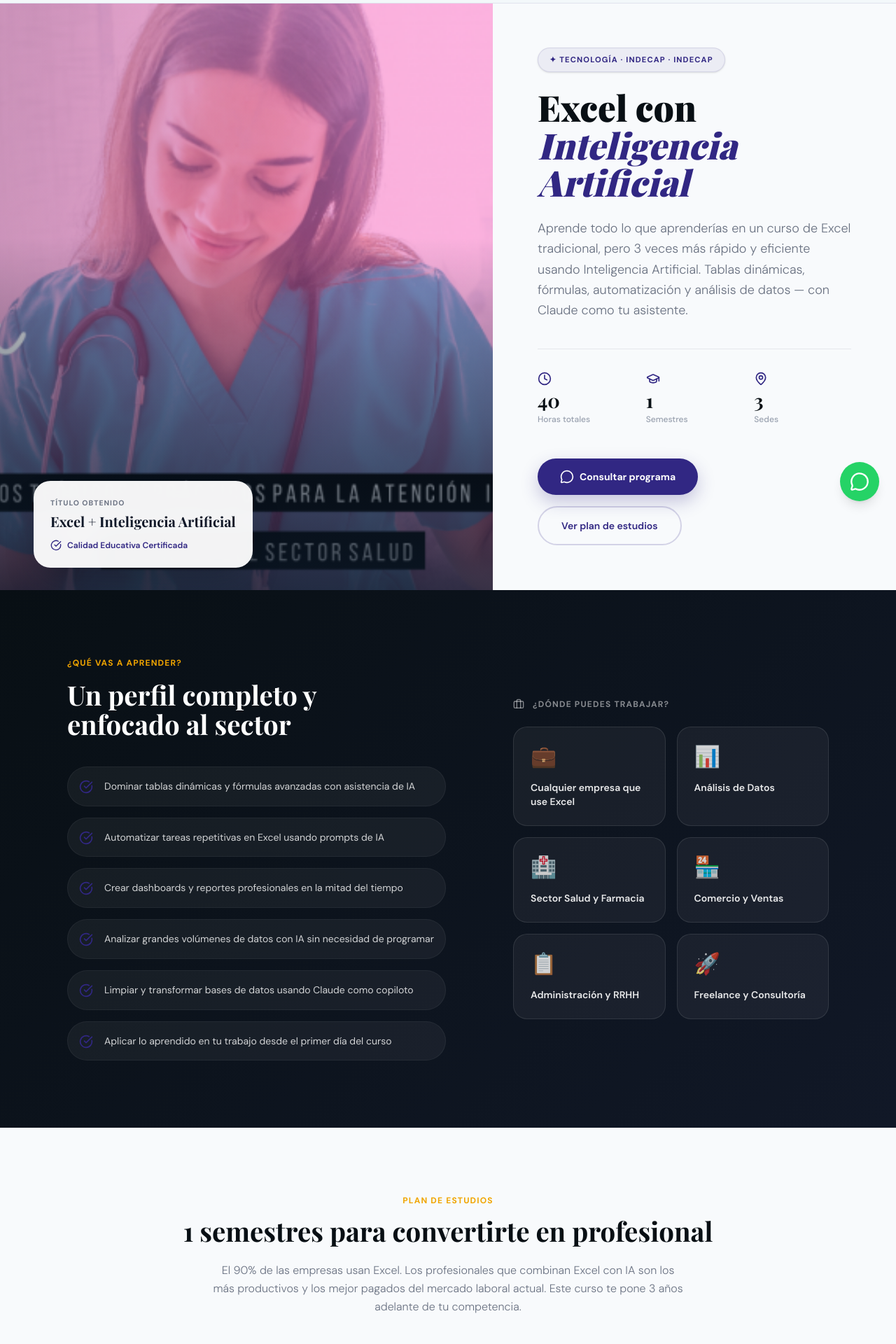
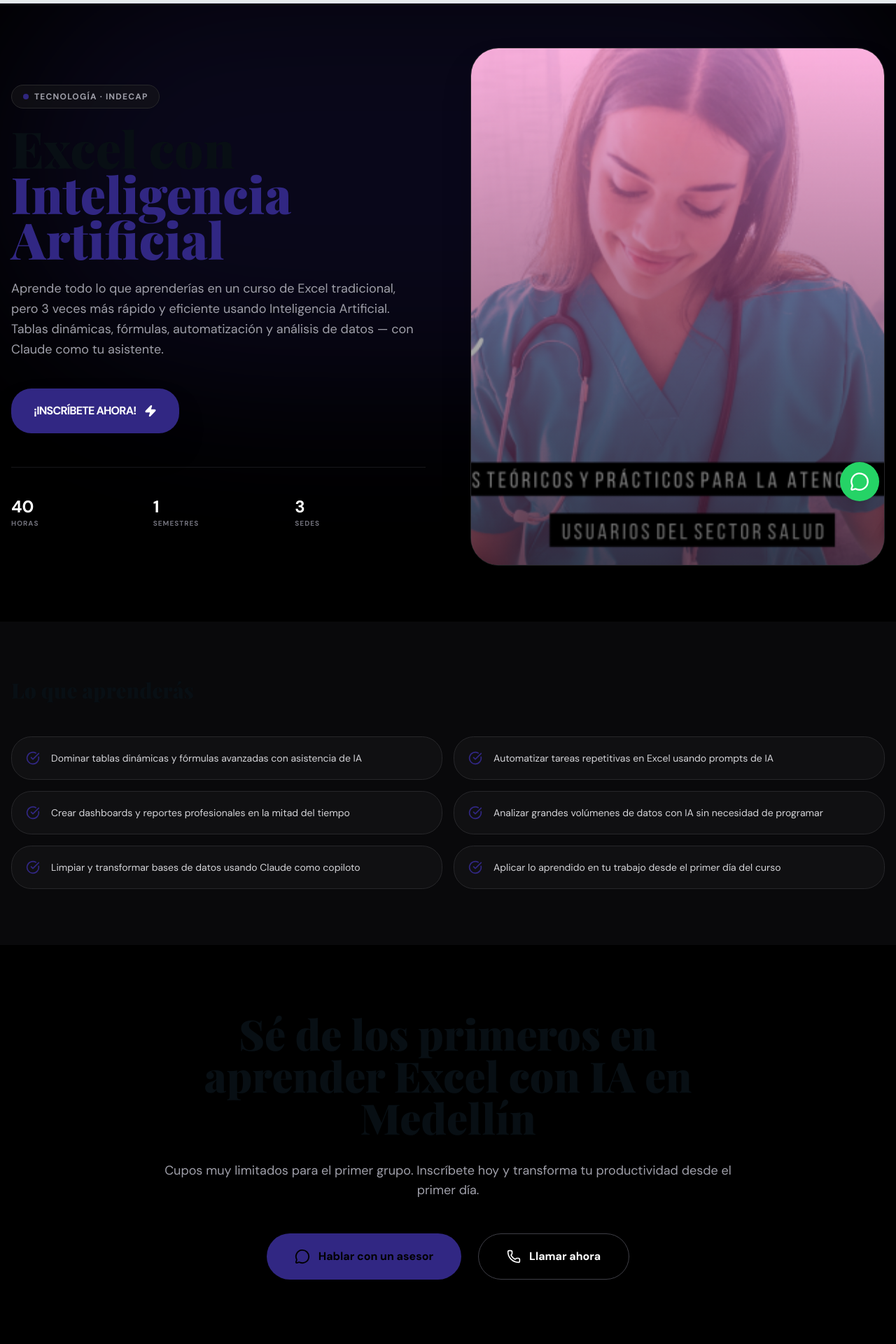
Before and after one commit to camilo2236/indecap-web, a Next.js app: page /programas/excel-ia in a window 1280 px wide. Shown: the part 60-1980 px from the top of the page at 70% size. Built offline with nearby package versions, Linux system fonts and the light colour scheme.

Commit message:
feat: implementacion de selector de sedes y correccion use client

```diff
--- a/src/components/ProgramPage.tsx
+++ b/src/components/ProgramPage.tsx
@@ -1,4 +1,19 @@
-import { MessageCircle, Clock, MapPin, Briefcase, GraduationCap, CheckCircle, Phone } from "lucide-react";
+"use client"; // 🔥 Añadido para permitir el uso de useState
+
+import React, { useState } from 'react';
+import {
+  MessageCircle,
+  Clock,
+  MapPin,
+  Briefcase,
+  GraduationCap,
+  CheckCircle,
+  Phone,
+  Zap,
+  ShieldCheck,
+  BookOpen
+} from "lucide-react";
+import { WhatsAppSelector } from './WhatsAppSelector';
 
 export interface ProgramPageProps {
   titulo: string;
@@ -17,7 +32,7 @@ export interface ProgramPageProps {
   salidas: { icon: string; name: string }[];
   pensum1: string[];
   pensum2: string[];
-  pensum3?: string[]; // 🔥 NUEVO: Tercer semestre opcional
+  pensum3?: string[];
   mercadoTexto: string;
   waNum: string;
   waText: string;
@@ -33,206 +48,126 @@ export function ProgramPage({
   pensum1, pensum2, pensum3, mercadoTexto, waNum, waText,
   sedes, ctaTitulo, ctaDesc
 }: ProgramPageProps) {
-  const waUrl = `https://api.whatsapp.com/send?phone=${waNum}&text=${encodeURIComponent(waText)}`;
+
+  const [isSelectorOpen, setIsSelectorOpen] = useState(false);
 
   return (
-    <main className="min-h-screen pb-20 lg:pb-0" style={{ fontFamily: "var(--font-dm-sans, sans-serif)" }}>
+    <main className="min-h-screen pb-20 lg:pb-0 bg-black text-white selection:bg-zinc-800">
 
-      {/* HERO */}
-      <div className="grid min-h-screen pt-16 lg:grid-cols-[55%_45%]">
-        <div className="relative overflow-hidden" style={{ minHeight: "50vh" }}>
-          <img src={fotoSrc} alt={fotoAlt} className="h-full w-full object-cover object-top" />
-          <div className="absolute inset-0"
-            style={{ background: "linear-gradient(to right, rgba(13,26,42,0.2), transparent 70%), linear-gradient(to top, rgba(13,26,42,0.8), transparent 60%)" }} />
+      {/* 1. HERO SECTION (Diseño Premium) */}
+      <section className="relative pt-32 pb-20 overflow-hidden">
+        <div
+          className="absolute top-0 left-1/2 -translate-x-1/2 w-full h-[600px] opacity-20 blur-[120px] rounded-full"
+          style={{ backgroundColor: accent }}
+        />
 
-          <div className="absolute bottom-8 left-6 right-6 rounded-[24px] bg-white/95 p-6 shadow-2xl backdrop-blur-md lg:left-12 lg:right-auto">
-            <div className="text-[0.65rem] font-bold uppercase tracking-widest text-gray-500">Título obtenido</div>
-            <div className="mt-1 text-xl font-bold text-gray-900" style={{ fontFamily: "var(--font-playfair, serif)" }}>{titulo}</div>
-            <div className="mt-3 flex items-center gap-2 text-xs font-semibold" style={{ color: accent }}>
-              <CheckCircle className="h-4 w-4" />
-              Calidad Educativa Certificada
+        <div className="container mx-auto px-4 relative z-10">
+          <div className="grid grid-cols-1 lg:grid-cols-2 gap-16 items-center">
+            <div>
+              <div className="inline-flex items-center gap-2 px-4 py-2 rounded-full bg-zinc-900/50 border border-zinc-800 mb-6">
+                <span className="w-2 h-2 rounded-full animate-pulse" style={{ backgroundColor: accent }} />
+                <span className="text-xs font-bold uppercase tracking-widest text-zinc-400">{escuela}</span>
+              </div>
+
+              <h1 className="text-5xl md:text-7xl font-black mb-6 leading-[0.9]">
+                {subtitulo} <br />
+                <span style={{ color: accent }}>{emWord}</span>
+              </h1>
+
+              <p className="text-zinc-400 text-lg mb-10 max-w-xl leading-relaxed">
+                {descripcion}
+              </p>
+
+              <div className="flex flex-wrap gap-4 mb-12">
+                <button
+                  onClick={() => setIsSelectorOpen(true)}
+                  className="group flex items-center gap-3 px-8 py-5 rounded-2xl font-black uppercase tracking-tighter transition-all hover:scale-105 active:scale-95 shadow-2xl"
+                  style={{ backgroundColor: accent }}
+                >
+                  ¡Inscríbete ahora!
+                  <Zap size={18} fill="currentColor" />
+                </button>
+              </div>
+
+              <div className="grid grid-cols-3 gap-4 border-t border-zinc-900 pt-10">
+                <div>
+                  <p className="text-2xl font-black">{horas}</p>
+                  <p className="text-[10px] uppercase font-black text-zinc-500 tracking-widest">Horas</p>
+                </div>
+                <div>
+                  <p className="text-2xl font-black">{semestres}</p>
+                  <p className="text-[10px] uppercase font-black text-zinc-500 tracking-widest">Semestres</p>
+                </div>
+                <div>
+                  <p className="text-2xl font-black">{sedesNum}</p>
+                  <p className="text-[10px] uppercase font-black text-zinc-500 tracking-widest">Sedes</p>
+                </div>
+              </div>
+            </div>
+
+            <div className="relative aspect-[4/5] rounded-[2.5rem] overflow-hidden border border-zinc-800 shadow-2xl">
+              <img src={fotoSrc} alt={fotoAlt} className="w-full h-full object-cover" />
+              <div className="absolute inset-0 bg-gradient-to-t from-black/60 to-transparent" />
             </div>
           </div>
         </div>
+      </section>
 
-        <div className="flex flex-col justify-center bg-[#F8FAFC] px-8 py-16 lg:px-16">
-          <div className="mb-6 w-fit rounded-full border px-4 py-2 text-[0.7rem] font-bold uppercase tracking-widest shadow-sm"
-            style={{ background: `${accent}10`, color: accent, borderColor: `${accent}20` }}>
-            ✦ {escuela} · INDECAP
-          </div>
-          <h1 style={{ fontFamily: "var(--font-playfair, serif)", fontSize: "clamp(2.5rem,4vw,4rem)", fontWeight: 900, lineHeight: 1.05, color: "#080F14" }}>
-            {subtitulo} <br />
-            <em className="font-style: italic" style={{ color: accent }}>{emWord}</em>
-          </h1>
-          <p className="mt-6 max-w-[480px] text-lg font-light leading-relaxed text-gray-500">
-            {descripcion}
-          </p>
-
-          <div className="mt-10 grid grid-cols-3 gap-4 border-t border-gray-200 pt-8">
-            {[
-              { num: horas, label: "Horas totales", icon: <Clock className="mb-2 h-5 w-5" style={{ color: accent }} /> },
-              { num: semestres, label: "Semestres", icon: <GraduationCap className="mb-2 h-5 w-5" style={{ color: accent }} /> },
-              { num: sedesNum, label: "Sedes", icon: <MapPin className="mb-2 h-5 w-5" style={{ color: accent }} /> }
-            ].map((s) => (
-              <div key={s.label} className="flex flex-col">
-                {s.icon}
-                <div style={{ fontFamily: "var(--font-playfair, serif)", fontSize: "1.7rem", fontWeight: 700, lineHeight: 1, color: "#080F14" }}>{s.num}</div>
-                <div className="mt-1 text-xs font-medium text-gray-400">{s.label}</div>
-              </div>
-            ))}
-          </div>
-
-          <div className="mt-12 flex flex-wrap gap-4">
-            <a href={waUrl} target="_blank" rel="noopener noreferrer"
-              className="flex items-center gap-2 rounded-full px-8 py-4 text-sm font-bold text-white transition-all hover:-translate-y-1 hover:shadow-lg"
-              style={{ backgroundColor: accent, boxShadow: `0 10px 25px ${accent}40` }}>
-              <MessageCircle className="h-5 w-5" />
-              Consultar programa
-            </a>
-            <a href="#pensum" className="flex items-center gap-2 rounded-full border-2 px-8 py-4 text-sm font-semibold transition-all hover:bg-gray-50"
-              style={{ borderColor: `${accent}30`, color: accent }}>
-              Ver plan de estudios
-            </a>
-          </div>
-        </div>
-      </div>
-
-      {/* PERFIL OCUPACIONAL */}
-      <section className="grid gap-16 px-8 py-24 lg:grid-cols-[1.2fr_1fr] lg:gap-24 lg:px-24"
-        style={{ background: "linear-gradient(135deg, #080F14 0%, #111827 100%)" }}>
-        <div>
-          <div className="mb-4 text-xs font-bold uppercase tracking-widest text-[#F0A500]">¿Qué vas a aprender?</div>
-          <h2 style={{ fontFamily: "var(--font-playfair, serif)", fontSize: "clamp(2rem,3vw,3rem)", fontWeight: 700, color: "white", lineHeight: 1.1 }}>
-            Un perfil completo y <br className="hidden lg:block"/> enfocado al sector
-          </h2>
-          <div className="mt-10 flex flex-col gap-4">
-            {capacidades.map((c, i) => (
-              <div key={i} className="flex items-start gap-4 rounded-2xl border border-white/5 bg-white/5 p-4 text-sm leading-relaxed text-white/80 transition-colors hover:bg-white/10">
-                <CheckCircle className="mt-0.5 h-5 w-5 flex-shrink-0" style={{ color: accent }} />
-                {c}
-              </div>
-            ))}
-          </div>
-        </div>
-
-        <div className="flex flex-col justify-center">
-          <div className="mb-6 flex items-center gap-3 text-xs font-bold uppercase tracking-widest text-white/50">
-            <Briefcase className="h-4 w-4" />
-            ¿Dónde puedes trabajar?
-          </div>
-          <div className="grid gap-4 sm:grid-cols-2">
-            {salidas.map((s, i) => (
-              <div key={i} className="group rounded-[20px] border border-white/10 bg-white/5 p-6 transition-all hover:-translate-y-1 hover:border-white/20 hover:bg-white/10">
-                <div className="mb-4 text-3xl opacity-80 transition-transform group-hover:scale-110 group-hover:opacity-100">{s.icon}</div>
-                <div className="text-sm font-semibold text-white/90">{s.name}</div>
+      {/* 2. CAPACIDADES Y PENSUM */}
+      <section className="py-20 bg-zinc-950">
+        <div className="container mx-auto px-4">
+          <h2 className="text-3xl font-black mb-12">Lo que aprenderás</h2>
+          <div className="grid grid-cols-1 md:grid-cols-2 gap-4">
+            {capacidades.map((cap, i) => (
+              <div key={i} className="flex gap-4 p-5 rounded-2xl bg-zinc-900/50 border border-zinc-800">
+                <CheckCircle style={{ color: accent }} size={20} className="shrink-0" />
+                <p className="text-sm text-zinc-300">{cap}</p>
               </div>
             ))}
           </div>
         </div>
       </section>
 
-      {/* PENSUM */}
-      <section id="pensum" className="bg-[#F8FAFC] px-8 py-24 lg:px-24">
-        <div className="mx-auto max-w-4xl text-center">
-          <div className="mb-3 text-xs font-bold uppercase tracking-widest text-[#F0A500]">Plan de Estudios</div>
-          <h2 style={{ fontFamily: "var(--font-playfair, serif)", fontSize: "clamp(2rem,3vw,3rem)", fontWeight: 700, color: "#080F14", lineHeight: 1.2 }}>
-            {semestres} semestres para convertirte en profesional
-          </h2>
-          <p className="mx-auto mt-5 max-w-2xl text-base font-light leading-relaxed text-gray-500">
-            {mercadoTexto}
-          </p>
-        </div>
-
-        {/* 🔥 Magia dinámica: Si hay pensum3 usamos 3 columnas, si no, 2 columnas */}
-        <div className={`mx-auto mt-16 grid max-w-6xl gap-8 ${pensum3 && pensum3.length > 0 ? "lg:grid-cols-3" : "lg:grid-cols-2"}`}>
-
-          {/* Semestre 1 */}
-          <div className="rounded-[24px] border border-gray-100 bg-white p-8 shadow-sm">
-            <div className="mb-6 flex items-center gap-3 border-b border-gray-100 pb-4">
-              <div className="flex h-10 w-10 items-center justify-center rounded-full font-bold text-white" style={{ backgroundColor: accent }}>1</div>
-              <h3 className="text-xl font-bold text-gray-900">Primer Semestre</h3>
-            </div>
-            <ul className="flex flex-col gap-3">
-              {pensum1.map((p, i) => (
-                <li key={i} className="flex items-center gap-3 rounded-xl bg-gray-50 px-5 py-3.5 text-sm font-medium text-gray-700 transition-colors hover:bg-gray-100">
-                  <div className="h-1.5 w-1.5 flex-shrink-0 rounded-full" style={{ backgroundColor: accent }} />
-                  {p}
-                </li>
-              ))}
-            </ul>
+      {/* 3. CTA FINAL */}
+      <section className="py-24 bg-black text-center">
+        <div className="container mx-auto px-4 max-w-4xl">
+          <h2 className="text-4xl md:text-6xl font-black mb-8">{ctaTitulo}</h2>
+          <p className="text-zinc-400 mb-12 text-lg">{ctaDesc}</p>
+          <div className="flex flex-wrap justify-center gap-6">
+            <button
+              onClick={() => setIsSelectorOpen(true)}
+              className="flex items-center gap-3 px-10 py-5 rounded-full font-bold text-black transition-all hover:scale-105"
+              style={{ backgroundColor: accent }}
+            >
+              <MessageCircle size={22} />
+              Hablar con un asesor
+            </button>
+            <a href="tel:6044484794" className="flex items-center gap-3 px-10 py-5 rounded-full border border-zinc-700 font-bold">
+              <Phone size={20} />
+              Llamar ahora
+            </a>
           </div>
-
-          {/* Semestre 2 */}
-          <div className="rounded-[24px] border border-gray-100 bg-white p-8 shadow-sm">
-            <div className="mb-6 flex items-center gap-3 border-b border-gray-100 pb-4">
-              <div className="flex h-10 w-10 items-center justify-center rounded-full font-bold text-white" style={{ backgroundColor: accentDark }}>2</div>
-              <h3 className="text-xl font-bold text-gray-900">Segundo Semestre</h3>
-            </div>
-            <ul className="flex flex-col gap-3">
-              {pensum2.map((p, i) => (
-                <li key={i} className="flex items-center gap-3 rounded-xl bg-gray-50 px-5 py-3.5 text-sm font-medium text-gray-700 transition-colors hover:bg-gray-100">
-                  <div className="h-1.5 w-1.5 flex-shrink-0 rounded-full" style={{ backgroundColor: accentDark }} />
-                  {p}
-                </li>
-              ))}
-            </ul>
-          </div>
-
-          {/* Semestre 3 (Condicional) */}
-          {pensum3 && pensum3.length > 0 && (
-            <div className="rounded-[24px] border border-gray-100 bg-white p-8 shadow-sm">
-              <div className="mb-6 flex items-center gap-3 border-b border-gray-100 pb-4">
-                <div className="flex h-10 w-10 items-center justify-center rounded-full font-bold text-white" style={{ backgroundColor: accent }}>3</div>
-                <h3 className="text-xl font-bold text-gray-900">Tercer Semestre</h3>
-              </div>
-              <ul className="flex flex-col gap-3">
-                {pensum3.map((p, i) => (
-                  <li key={i} className="flex items-center gap-3 rounded-xl bg-gray-50 px-5 py-3.5 text-sm font-medium text-gray-700 transition-colors hover:bg-gray-100">
-                    <div className="h-1.5 w-1.5 flex-shrink-0 rounded-full" style={{ backgroundColor: accent }} />
-                    {p}
-                  </li>
-                ))}
-              </ul>
-            </div>
-          )}
-
         </div>
       </section>
 
-      {/* CTA FINAL DE PÁGINA */}
-      <section className="px-8 py-24 text-center lg:px-24"
-        style={{ background: `linear-gradient(135deg, ${accentDark} 0%, ${accent} 100%)` }}>
-        <h2 className="mx-auto mb-6 max-w-[700px] font-[family-name:var(--font-playfair)] text-[clamp(2.2rem,3vw,3.5rem)] font-bold leading-[1.1] text-white">
-          {ctaTitulo}
-        </h2>
-        <p className="mx-auto mb-12 max-w-[540px] text-lg font-light text-white/80">
-          {ctaDesc}
-        </p>
-        <div className="flex flex-wrap justify-center gap-4">
-          <a href={waUrl} target="_blank" rel="noopener noreferrer"
-            className="flex items-center gap-2 rounded-full px-10 py-4 text-sm font-bold text-gray-900 transition-all hover:-translate-y-1 hover:shadow-xl"
-            style={{ backgroundColor: "#F0A500", boxShadow: "0 10px 30px rgba(240,165,0,0.3)" }}>
-            <MessageCircle className="h-5 w-5" />
-            Hablar con un asesor
-          </a>
-          <a href="tel:6044484794"
-            className="flex items-center gap-2 rounded-full border border-white/30 px-10 py-4 text-sm font-semibold text-white transition-all hover:bg-white/10">
-            <Phone className="h-4 w-4" />
-            Llamar: (604) 448 4794
-          </a>
-        </div>
-      </section>
-
-      {/* STICKY CTA MÓVIL (Magia CRO) */}
-      <div className="fixed bottom-0 left-0 z-50 w-full border-t border-gray-200 bg-white/95 p-4 shadow-[0_-8px_20px_-5px_rgba(0,0,0,0.08)] backdrop-blur-md lg:hidden">
-        <a href={waUrl} target="_blank" rel="noopener noreferrer"
-          className="flex w-full items-center justify-center gap-2 rounded-full px-6 py-3.5 text-sm font-bold text-white transition-transform active:scale-95"
-          style={{ backgroundColor: accent }}>
-          <MessageCircle className="h-5 w-5" />
-          Hablar con un asesor
-        </a>
+      {/* STICKY CTA MÓVIL (Para celulares) */}
+      <div className="fixed bottom-0 left-0 z-50 w-full border-t border-zinc-800 bg-black/90 backdrop-blur-lg p-4 lg:hidden">
+        <button
+          onClick={() => setIsSelectorOpen(true)}
+          className="flex w-full items-center justify-center gap-3 rounded-2xl py-4 text-sm font-black uppercase tracking-widest text-black transition-transform active:scale-95 shadow-xl"
+          style={{ backgroundColor: accent }}
+        >
+          <MessageCircle className="h-5 w-5 fill-current" />
+          ¡Inscribirme Ahora!
+        </button>
       </div>
 
+      {/* MODAL DEL SELECTOR */}
+      <WhatsAppSelector
+        isOpen={isSelectorOpen}
+        onClose={() => setIsSelectorOpen(false)}
+        programaName={titulo}
+      />
     </main>
   );
 }
--- /dev/null
+++ b/src/components/WhatsAppSelector.tsx
@@ -0,0 +1,64 @@
+import React from 'react';
+import { MessageCircle, X, MapPin, ArrowRight } from 'lucide-react';
+import { CONTACTS } from '@/config/contacts';
+
+interface WhatsAppSelectorProps {
+  isOpen: boolean;
+  onClose: () => void;
+  programaName: string;
+}
+
+export const WhatsAppSelector = ({ isOpen, onClose, programaName }: WhatsAppSelectorProps) => {
+  if (!isOpen) return null;
+
+  const sedes = [
+    { name: "Sede Envigado", number: CONTACTS.ENVIGADO, tag: "Atención Principal", highlight: true },
+    { name: "Sede Medellín", number: CONTACTS.MEDELLIN, tag: "Sede Centro", highlight: false },
+    { name: "Sede Caldas", number: CONTACTS.CALDAS, tag: "Sede Sur", highlight: false }
+  ];
+
+  return (
+    <div className="fixed inset-0 z-[100] flex items-center justify-center p-4 bg-black/90 backdrop-blur-md">
+      <div className="bg-zinc-900 border border-zinc-800 w-full max-w-md rounded-[2.5rem] overflow-hidden shadow-2xl animate-in fade-in zoom-in duration-300">
+        <div className="relative p-8 bg-gradient-to-br from-zinc-800 to-zinc-900 border-b border-zinc-800 text-center">
+          <button onClick={onClose} className="absolute top-6 right-6 p-2 bg-black/20 hover:bg-black/40 rounded-full transition-colors text-zinc-400">
+            <X size={20} />
+          </button>
+          <div className="flex justify-center mb-4">
+            <div className="p-4 bg-green-500/10 rounded-3xl">
+              <MessageCircle className="text-green-500" size={32} />
+            </div>
+          </div>
+          <h3 className="text-2xl font-bold text-white">Elige tu Sede</h3>
+          <p className="text-zinc-400 text-sm mt-2 px-4">
+            Para información sobre <span className="text-white font-medium">{programaName}</span>, selecciona la sede donde deseas estudiar:
+          </p>
+        </div>
+        <div className="p-6 space-y-3">
+          {sedes.map((sede) => (
+            <a
+              key={sede.name}
+              href={`https://wa.me/${sede.number}?text=Hola INDECAP, quiero información para matricularme en ${programaName} en la ${sede.name}.`}
+              target="_blank"
+              rel="noopener noreferrer"
+              className={`group flex items-center justify-between p-5 rounded-3xl transition-all duration-300 border ${
+                sede.highlight ? 'bg-white border-white shadow-[0_10px_30px_rgba(255,255,255,0.1)]' : 'bg-zinc-800/50 border-zinc-700 hover:border-zinc-500'
+              }`}
+            >
+              <div className="flex items-center gap-4">
+                <div className={`p-3 rounded-2xl ${sede.highlight ? 'bg-black text-white' : 'bg-zinc-700 text-zinc-400'}`}>
+                  <MapPin size={22} />
+                </div>
+                <div>
+                  <p className={`font-bold text-base ${sede.highlight ? 'text-black' : 'text-white'}`}>{sede.name}</p>
+                  <p className="text-[10px] uppercase font-black tracking-widest text-zinc-500">{sede.tag}</p>
+                </div>
+              </div>
+              <ArrowRight size={18} className={sede.highlight ? 'text-black' : 'text-zinc-600 group-hover:translate-x-1 transition-transform'} />
+            </a>
+          ))}
+        </div>
+      </div>
+    </div>
+  );
+};
```
Also changed, not shown: src/components/CourseCard.tsx (+21 -42 lines), src/config/contacts.ts (added, +7 -0 lines).
